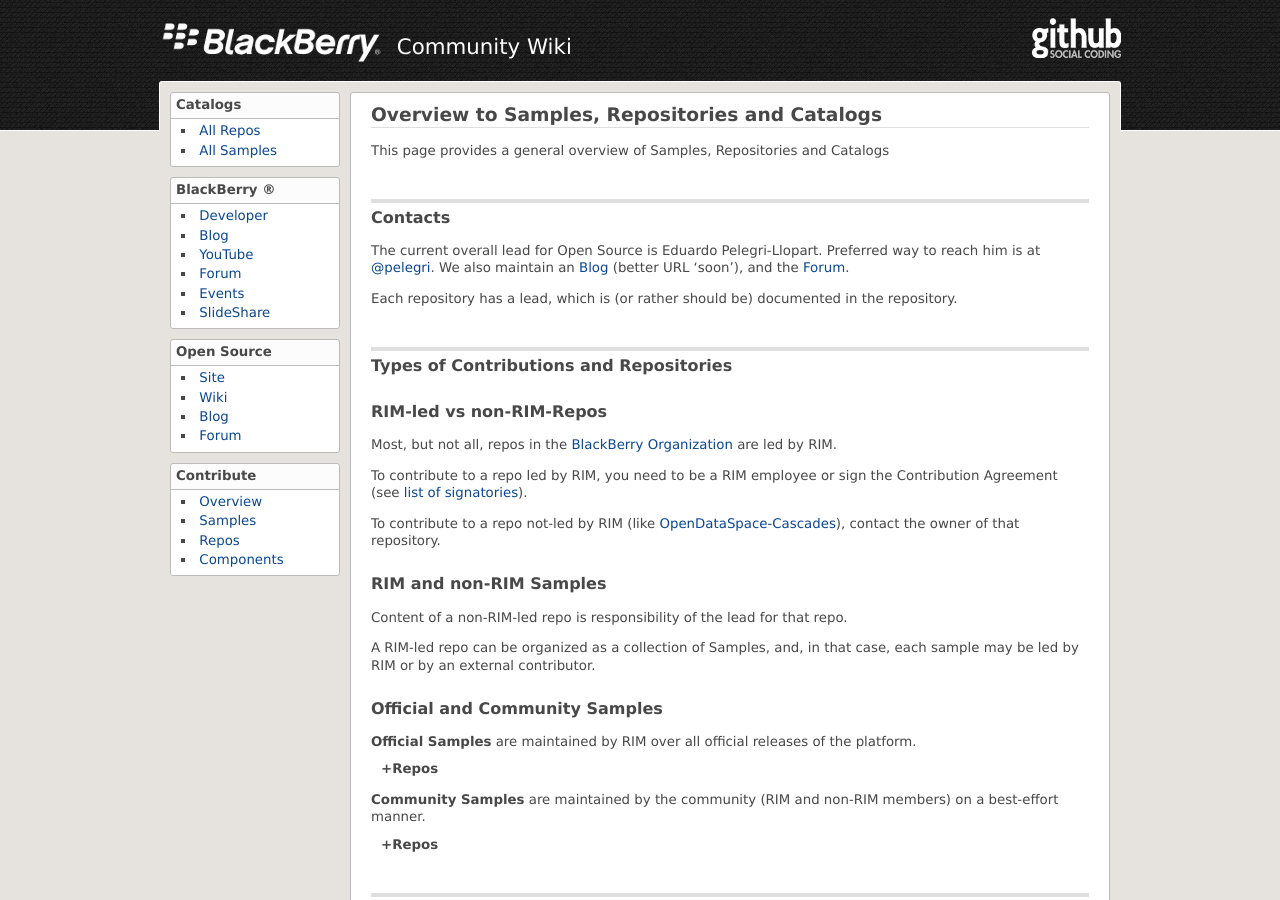
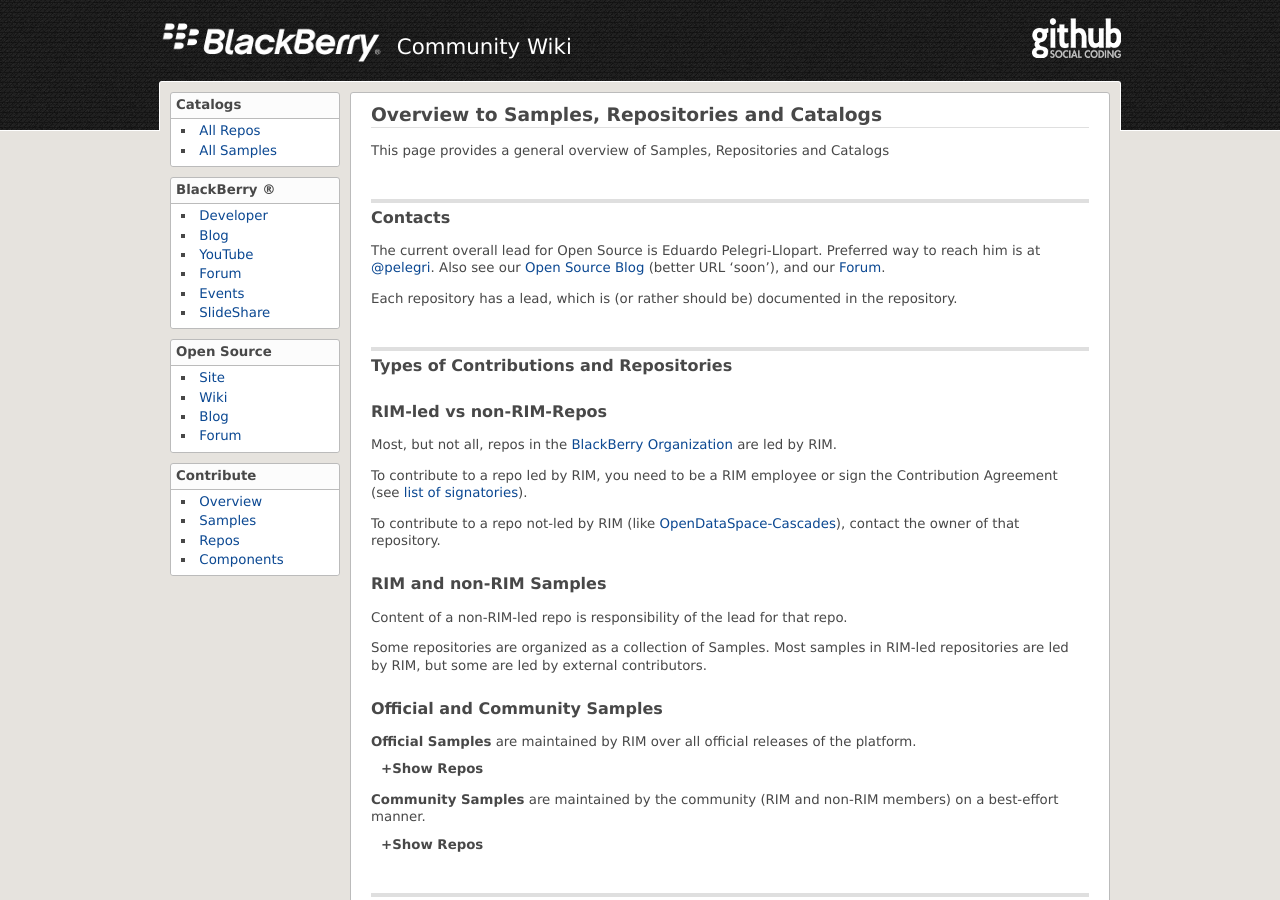
Before and after one commit to blackberry/Catalogs, a Jekyll site: the page built from Add_Overview.md, in a window 1280 px wide and 900 px high. Built offline with Jekyll 4.4.1, drawn with Linux system fonts in a browser that asks for light colours.

Commit message:
Cleaned a bit content and formatting for Overview and Samples

```diff
--- a/Add_Overview.md
+++ b/Add_Overview.md
@@ -12,9 +12,9 @@ This page provides a general overview of Samples, Repositories and Catalogs
 
 The current overall lead for Open Source is Eduardo Pelegri-Llopart.
 Preferred way to reach him is at [@pelegri](http://twitter.com/pelegri).
-We also maintain an
-[Blog](http://openbbnews.wordpress.com) (better URL 'soon'),
-and the [Forum](http://supportforums.blackberry.com/t5/General-Open-Source-Topics/bd-p/gost).
+Also see our
+[Open Source Blog](http://openbbnews.wordpress.com) (better URL 'soon'),
+and our [Forum](http://supportforums.blackberry.com/t5/General-Open-Source-Topics/bd-p/gost).
 
 Each repository has a lead, which is (or rather should be) documented in the repository.
 
@@ -37,14 +37,15 @@ contact the owner of that repository.
 
 Content of a non-RIM-led repo is responsibility of the lead for that repo.
 
-A RIM-led repo can be organized as a collection of Samples, and, in that case, each sample may be
-led by RIM or by an external contributor.
+Some repositories are organized as a collection of Samples.
+Most samples in RIM-led repositories are led by RIM,
+but some are led by external contributors.
 
 ### Official and Community Samples
 
 **Official Samples** are maintained by RIM over all official releases of the platform.
 
-<div style="margin-left:10px; margin-top:10px;" class="collapsable" label="Repos">
+<div style="margin-left:10px; margin-top:10px;" class="collapsable" clabel="Show Repos" elabel="Repos">
 </div>
 <div style="margin-top: 2px; margin-left:20px;">
 <ul>
@@ -61,7 +62,7 @@ led by RIM or by an external contributor.
 **Community Samples** are maintained by the community (RIM and non-RIM members) on a best-effort
 manner.
 
-<div style="margin-left:10px; margin-top:10px;" class="collapsable" label="Repos">
+<div style="margin-left:10px; margin-top:10px;" class="collapsable" clabel="Show Repos" elabel="Repos">
 </div>
 <div style="margin-top: 2px; margin-left:20px;">
 <ul>
--- a/js/All_Samples.js
+++ b/js/All_Samples.js
@@ -354,13 +354,13 @@ $(document).ready(function(){
 	o.removeClass("expanded");
 	o.next().hide();
 	o.addClass("collapsed");
-	o.html("<strong>+" + o.attr("label") + "</strong>");
+	o.html("<strong>+" + o.attr("clabel") + "</strong>");
     }
     function expand(o) {
 	o.removeClass("collapsed");
 	o.next().show();
 	o.addClass("expanded");
-	o.html("<strong>-" + o.attr("label") + "</strong>");
+	o.html("<strong>-" + o.attr("elabel") + "</strong>");
     }
 
     $('div.collapsable').each(function() {
--- a/js/Simple.js
+++ b/js/Simple.js
@@ -7,13 +7,13 @@ $(document).ready(function(){
 	o.removeClass("expanded");
 	o.next().hide();
 	o.addClass("collapsed");
-	o.html("<strong>+" + o.attr("label") + "</strong>");
+	o.html("<strong>+" + o.attr("clabel") + "</strong>");
     }
     function expand(o) {
 	o.removeClass("collapsed");
 	o.next().show();
 	o.addClass("expanded");
-	o.html("<strong>-" + o.attr("label") + "</strong>");
+	o.html("<strong>-" + o.attr("elabel") + "</strong>");
     }
 
     $('div.collapsable').each(function() {
```
Also changed, not shown: All_Samples.md (+6 -6 lines).
